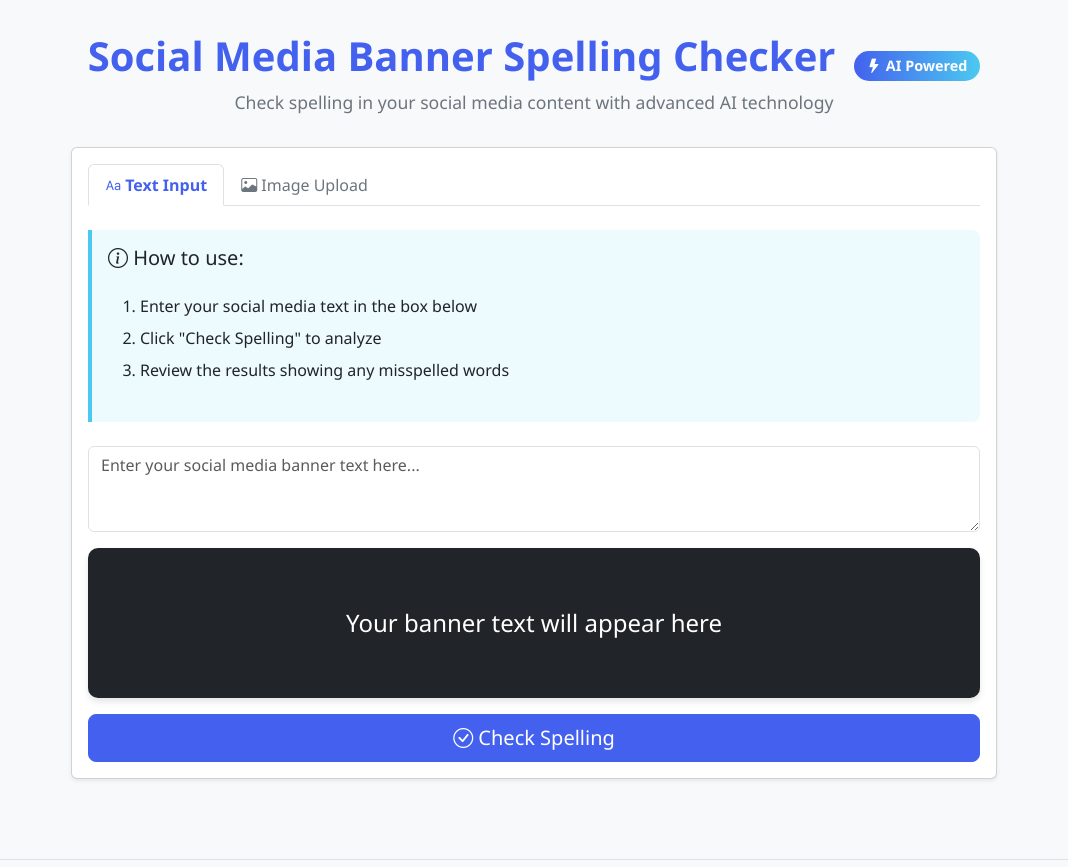
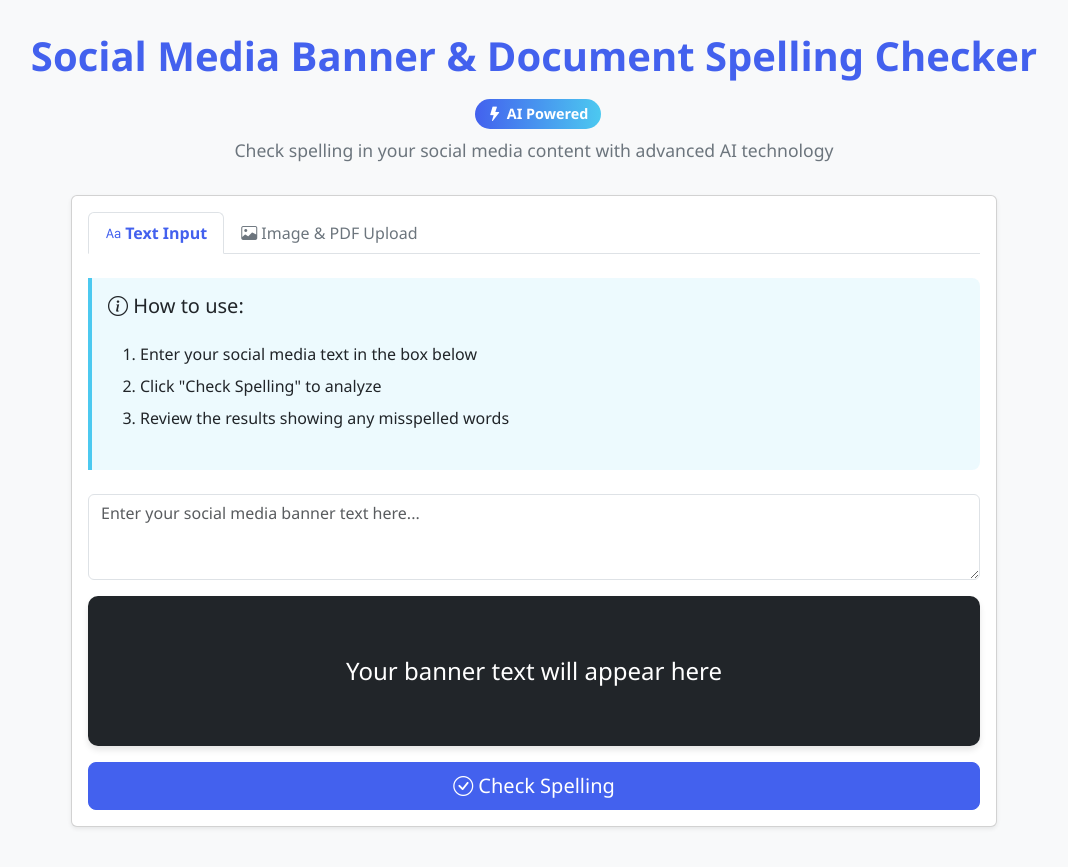
Before and after one commit to shamimjony1000/spellcheck, a Flask app: page / in a window 1280 px wide. Shown: the top 867 px of the page, without its empty margins (106-1174 px from the left). Run offline with Flask 3, Linux system fonts and the light colour scheme; some libraries are stand-ins or nearby versions.

Commit message:
Add PDF import functionality

```diff
--- a/app.py
+++ b/app.py
@@ -10,6 +10,7 @@ import json
 import logging
 import time
 import re
+import PyPDF2
 
 # Configure logging
 logging.basicConfig(level=logging.INFO, format='%(asctime)s - %(levelname)s - %(message)s')
@@ -26,7 +27,7 @@ model = genai.GenerativeModel('gemini-2.0-flash')  # Latest Gemini 2.5 Pro model
 
 # Configure upload folder
 UPLOAD_FOLDER = 'static/uploads'
-ALLOWED_EXTENSIONS = {'jpg', 'jpeg', 'png'}
+ALLOWED_EXTENSIONS = {'jpg', 'jpeg', 'png', 'pdf'}
 app.config['UPLOAD_FOLDER'] = UPLOAD_FOLDER
 
 # Create upload directory if it doesn't exist
@@ -99,6 +100,24 @@ def basic_spell_check(word):
 
 def allowed_file(filename):
     return '.' in filename and filename.rsplit('.', 1)[1].lower() in ALLOWED_EXTENSIONS
+
+def extract_text_from_pdf(pdf_path):
+    """Extract text from a PDF file using PyPDF2"""
+    try:
+        logger.info(f"Extracting text from PDF: {pdf_path}")
+
+        text = ""
+        with open(pdf_path, 'rb') as file:
+            pdf_reader = PyPDF2.PdfReader(file)
+            for page_num in range(len(pdf_reader.pages)):
+                page = pdf_reader.pages[page_num]
+                text += page.extract_text() + "\n"
+
+        logger.info(f"Successfully extracted text from PDF")
+        return text.strip() or "No text detected in the PDF."
+    except Exception as e:
+        logger.error(f"Error extracting text from PDF: {e}")
+        return f"Error extracting text from PDF: {str(e)}"
 
 def extract_text_from_image_with_gemini(image_path):
     """Extract text from image using Gemini Vision API"""
@@ -309,8 +328,15 @@ def upload_file():
             file.save(filepath)
             logger.info(f"File saved to {filepath}")
 
-            # Extract text from the image using Gemini
-            extracted_text = extract_text_from_image_with_gemini(filepath)
+            # Extract text based on file type
+            file_extension = filename.rsplit('.', 1)[1].lower()
+            extracted_text = ""
+
+            if file_extension == 'pdf':
+                extracted_text = extract_text_from_pdf(filepath)
+            else:
+                # For image files, use Gemini
+                extracted_text = extract_text_from_image_with_gemini(filepath)
 
             # Now, check spelling on the extracted text
             spelling_results = []
--- a/requirements.txt
+++ b/requirements.txt
@@ -3,3 +3,4 @@ google-generativeai==0.3.1
 Pillow==10.0.0
 Werkzeug==2.3.7
 requests==2.31.0
+PyPDF2==3.0.1
--- a/templates/index.html
+++ b/templates/index.html
@@ -3,7 +3,7 @@
 <head>
     <meta charset="UTF-8">
     <meta name="viewport" content="width=device-width, initial-scale=1.0">
-    <title>Social Media Banner Spelling Checker</title>
+    <title>Social Media Banner & Document Spelling Checker</title>
     <link rel="icon" href="{{ url_for('static', filename='spell-check.png') }}" type="image/png">
     <link href="https://cdn.jsdelivr.net/npm/bootstrap@5.3.0/dist/css/bootstrap.min.css" rel="stylesheet">
     <link rel="stylesheet" href="https://cdn.jsdelivr.net/npm/bootstrap-icons@1.10.0/font/bootstrap-icons.css">
@@ -259,7 +259,7 @@
 <body>
     <div class="container">
         <div class="app-header">
-            <h1 class="app-title">Social Media Banner Spelling Checker <span class="ai-badge"><i class="bi bi-lightning-fill"></i>AI Powered</span></h1>
+            <h1 class="app-title">Social Media Banner & Document Spelling Checker <span class="ai-badge"><i class="bi bi-lightning-fill"></i>AI Powered</span></h1>
             <p class="app-subtitle">Check spelling in your social media content with advanced AI technology</p>
         </div>
 
@@ -272,7 +272,7 @@
                                 <button class="nav-link active" id="text-tab" data-bs-toggle="tab" data-bs-target="#text-input" type="button" role="tab" aria-controls="text-input" aria-selected="true"><i class="bi bi-type"></i> Text Input</button>
                             </li>
                             <li class="nav-item" role="presentation">
-                                <button class="nav-link" id="image-tab" data-bs-toggle="tab" data-bs-target="#image-input" type="button" role="tab" aria-controls="image-input" aria-selected="false"><i class="bi bi-image"></i> Image Upload</button>
+                                <button class="nav-link" id="image-tab" data-bs-toggle="tab" data-bs-target="#image-input" type="button" role="tab" aria-controls="image-input" aria-selected="false"><i class="bi bi-image"></i> Image & PDF Upload</button>
                             </li>
                         </ul>
 
@@ -297,17 +297,17 @@
                                 <div class="instructions">
                                     <h5><i class="bi bi-info-circle"></i> How to use:</h5>
                                     <ol class="feature-list">
-                                        <li>Upload an image containing text (social media banner, ad, etc.)</li>
+                                        <li>Upload an image or PDF containing text (social media banner, ad, document, etc.)</li>
                                         <li>Our AI will extract the text automatically</li>
                                         <li>Review extracted text and spelling analysis</li>
                                     </ol>
                                 </div>
                                 <div class="upload-area" id="uploadArea">
-                                    <input type="file" id="imageUpload" accept=".jpg,.jpeg,.png" style="display: none;">
+                                    <input type="file" id="imageUpload" accept=".jpg,.jpeg,.png,.pdf" style="display: none;">
                                     <div>
                                         <i class="bi bi-cloud-arrow-up"></i>
                                         <p class="mb-2">Click to upload or drag and drop</p>
-                                        <p class="text-muted small">Supported formats: JPG, JPEG, PNG</p>
+                                        <p class="text-muted small">Supported formats: JPG, JPEG, PNG, PDF</p>
                                     </div>
                                 </div>
                                 <img id="imagePreview" class="image-preview" alt="Uploaded image preview">
@@ -463,8 +463,8 @@
                 if (!imageUpload.files || !imageUpload.files[0]) return;
 
                 const file = imageUpload.files[0];
-                if (!file.type.match('image/jpeg') && !file.type.match('image/jpg') && !file.type.match('image/png')) {
-                    alert('Please upload a JPG or PNG image.');
+                if (!file.type.match('image/jpeg') && !file.type.match('image/jpg') && !file.type.match('image/png') && !file.type.match('application/pdf')) {
+                    alert('Please upload a JPG, JPEG, PNG or PDF file.');
                     return;
                 }
 
@@ -473,6 +473,17 @@
                 reader.onload = function(e) {
                     imagePreview.src = e.target.result;
                     imagePreview.style.display = 'block';
+
+                    // Hide preview for PDF files
+                    if (file.type.match('application/pdf')) {
+                        imagePreview.style.display = 'none';
+                        // Show PDF upload notification
+                        const pdfNotification = document.createElement('div');
+                        pdfNotification.className = 'alert alert-info mt-3';
+                        pdfNotification.innerHTML = '<i class="bi bi-file-earmark-pdf"></i> PDF file uploaded successfully. Processing...';
+                        document.querySelector('#image-input').insertBefore(pdfNotification, analysisContainer);
+                        setTimeout(() => pdfNotification.remove(), 5000); // Remove after 5 seconds
+                    }
                 };
                 reader.readAsDataURL(file);
 
```
